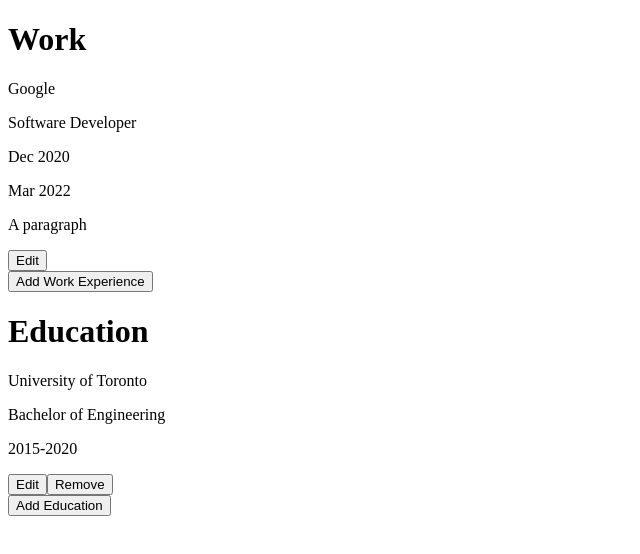
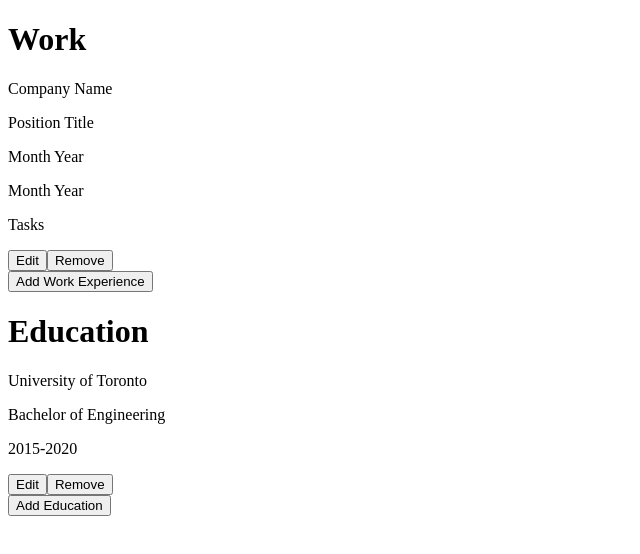
Before and after one commit to jp524/cv-project, a React (Create React App) app: page / in a window 1280 px wide. Shown: the top 554 px of the page, without its empty margins (0-640 px from the left). Built offline with nearby package versions, Linux system fonts and the light colour scheme.

Commit message:
Refactor Work component to add and remove objects

```diff
--- a/src/App.tsx
+++ b/src/App.tsx
@@ -15,11 +15,11 @@ class App extends React.Component<{}, AppState> {
       workObjects: [
         {
           id: 0,
-          companyName: 'Google',
-          positionTitle: 'Software Developer',
-          fromDate: 'Dec 2020',
-          untilDate: 'Mar 2022',
-          tasks: 'A paragraph',
+          companyName: 'Company Name',
+          positionTitle: 'Position Title',
+          fromDate: 'Month Year',
+          untilDate: 'Month Year',
+          tasks: 'Tasks',
         },
       ],
       educationIds: [0],
@@ -38,20 +38,30 @@ class App extends React.Component<{}, AppState> {
     });
   };
 
-  // addWork = () => {
-  //   this.setState({
-  //     workIds: [...this.state.workIds, this.state.workCounter],
-  //     workCounter: this.state.workCounter + 1,
-  //   });
-  // };
+  addWork = () => {
+    this.setState({
+      workObjects: [
+        ...this.state.workObjects,
+        {
+          id: this.state.workCounter,
+          companyName: 'Company Name',
+          positionTitle: 'Position Title',
+          fromDate: 'Month Year',
+          untilDate: 'Month Year',
+          tasks: 'Tasks',
+        },
+      ],
+      workCounter: this.state.workCounter + 1,
+    });
+  };
 
-  // removeWork = (id: number) => {
-  //   this.setState({
-  //     workIds: this.state.workIds.filter((workId) => {
-  //       workId !== id;
-  //     }),
-  //   });
-  // };
+  removeWork = (id: number) => {
+    this.setState({
+      workObjects: this.state.workObjects.filter(
+        (workObject) => workObject.id !== id
+      ),
+    });
+  };
 
   addEducation = () => {
     this.setState({
@@ -80,6 +90,7 @@ class App extends React.Component<{}, AppState> {
               key={workObject.id}
               workObject={workObject}
               onUpdate={this.updateWork}
+              onRemove={this.removeWork}
             />
           ))}
           <button onClick={this.addWork}>Add Work Experience</button>
--- a/src/components/Work.tsx
+++ b/src/components/Work.tsx
@@ -134,12 +134,12 @@ class Work extends React.Component<WorkProps, WorkState> {
         <button type="button" onClick={this.updateMode}>
           Edit
         </button>
-        {/* <button
+        <button
           type="button"
-          onClick={() => this.props.onRemoveClick(this.props.id)}
+          onClick={() => this.props.onRemove(workObject.id)}
         >
           Remove
-        </button> */}
+        </button>
       </div>
     );
 
--- a/src/interfaces/WorkProps.ts
+++ b/src/interfaces/WorkProps.ts
@@ -8,7 +8,7 @@ interface WorkProps {
     tasks: string;
   };
   onUpdate: React.MouseEventHandler<HTMLButtonElement>;
-  // onRemoveClick: React.MouseEventHandler<HTMLButtonElement>;
+  onRemove: React.MouseEventHandler<HTMLButtonElement>;
 }
 
 export default WorkProps;
```
